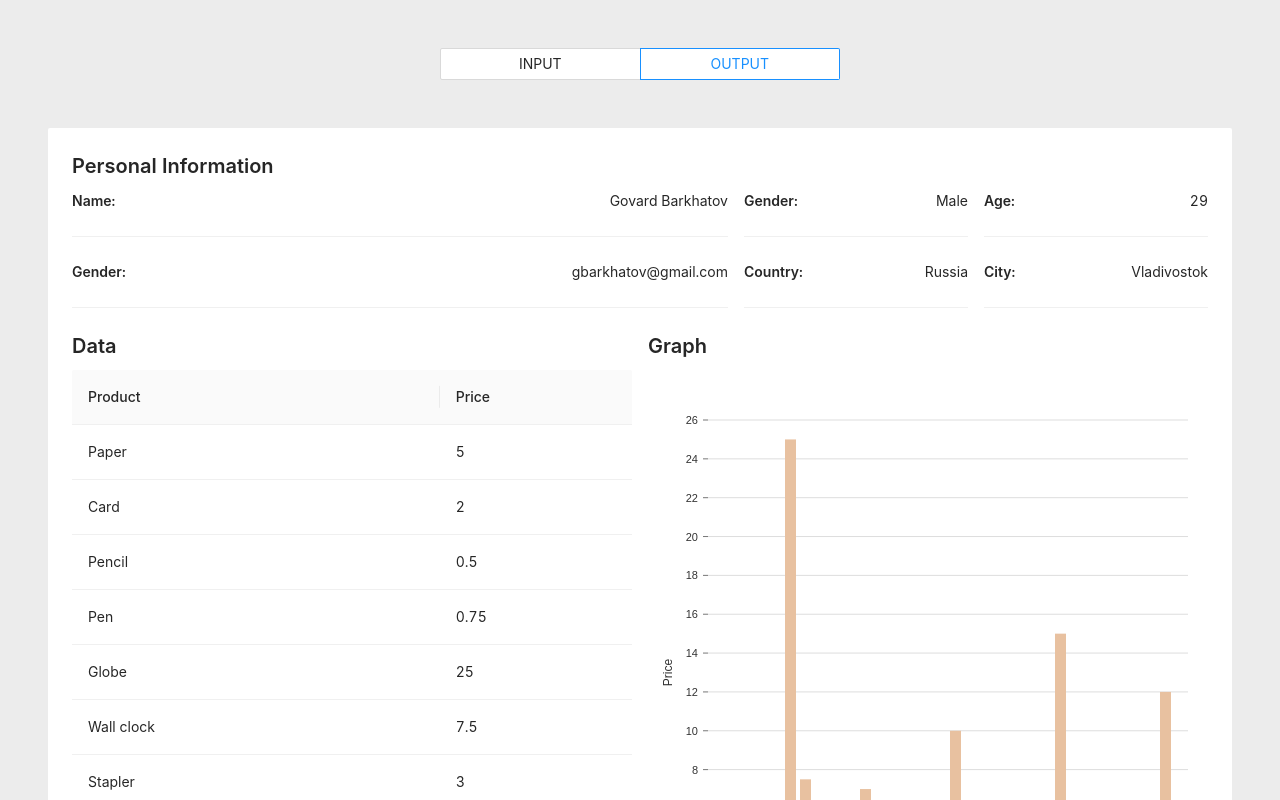
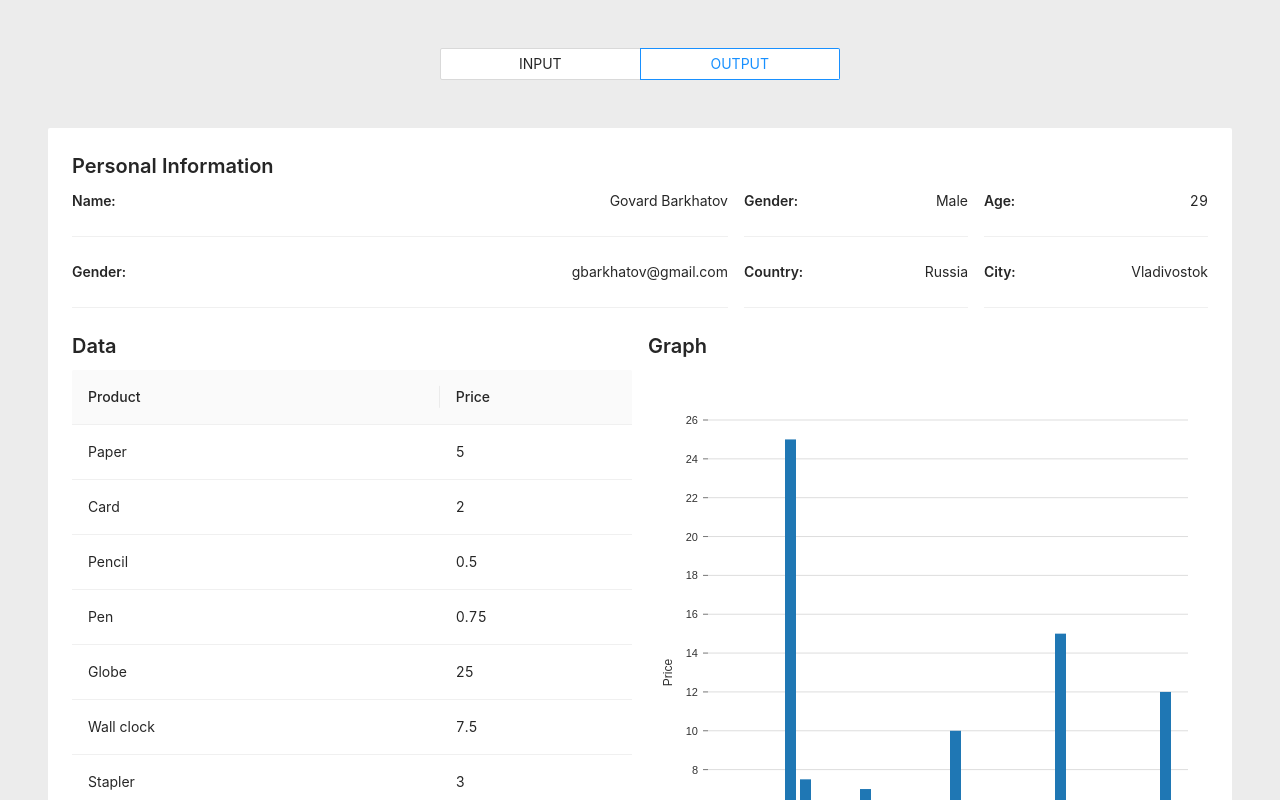
Before and after one commit to GBarkhatov/20-12-13-gbarkhatov-datameister, a React (Create React App) app: page / in a window 1280 px wide. Shown: the top 800 px of the page. Built offline with nearby package versions, Linux system fonts and the light colour scheme.

Commit message:
update color scheme

```diff
--- a/src/components/Output.js
+++ b/src/components/Output.js
@@ -113,7 +113,7 @@ const Output = ({ name, gender, age, email, country, city, csv }) => {
               padding={0.3}
               valueScale={{ type: 'linear' }}
               indexScale={{ type: 'band', round: true }}
-              colors={{ scheme: 'nivo' }}
+              colors={{ scheme: 'category10' }}
               defs={[
                 {
                   id: 'dots',
```
